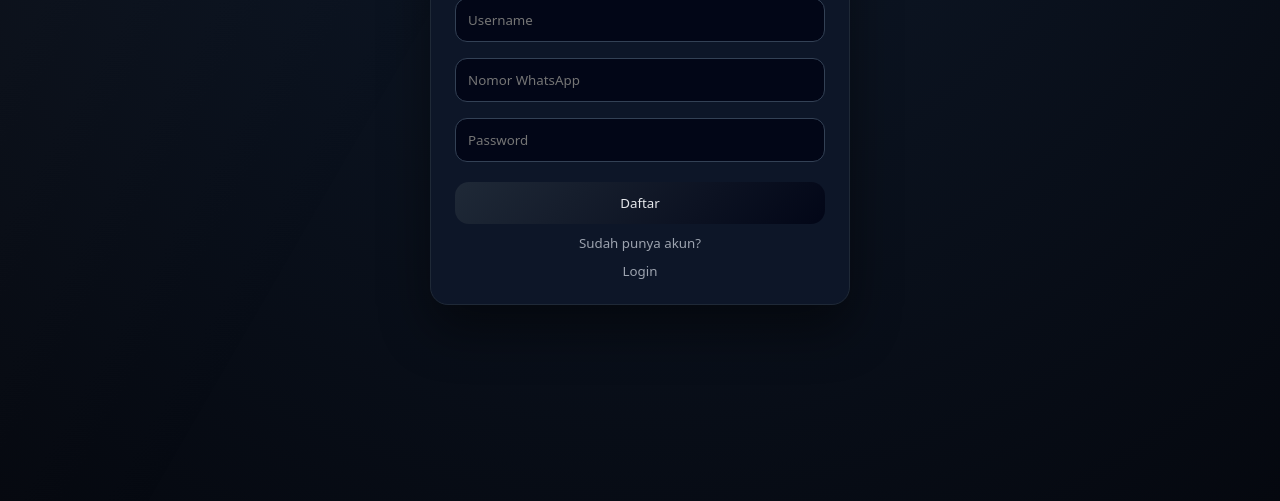
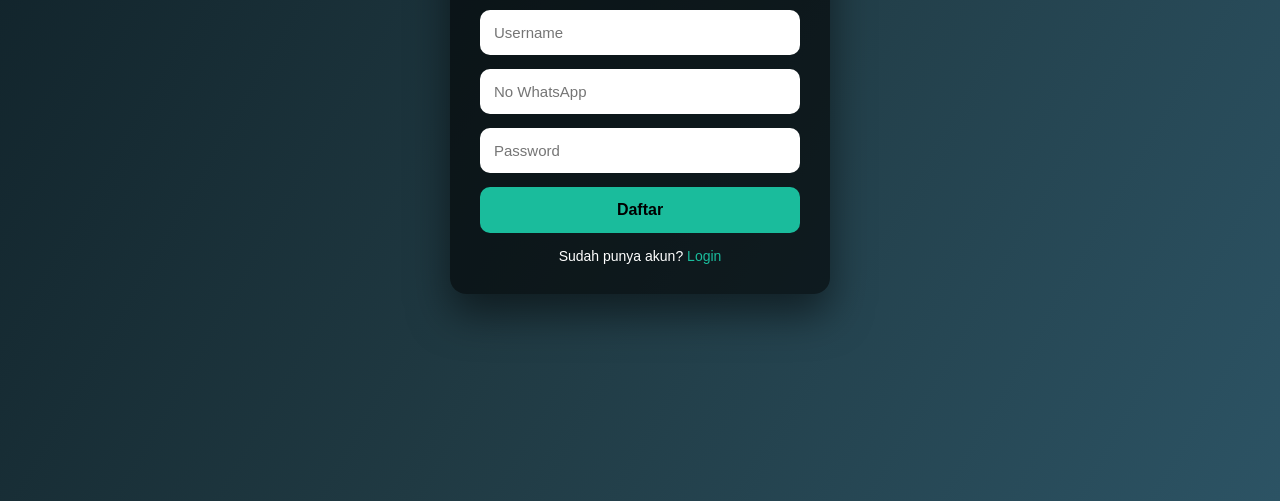
Before and after one commit to kanaya1371-droid/web-game, a website: page register.html in a window 1280 px wide. Shown: the part 299-800 px from the top of the page. Drawn offline with Linux system fonts and the light colour scheme.

Commit message:
fix register final

```diff
--- a/register.html
+++ b/register.html
@@ -1,59 +1,139 @@
 <!DOCTYPE html>
 <html lang="id">
 <head>
-<meta charset="UTF-8">
-<title>Daftar</title>
-<meta name="viewport" content="width=device-width, initial-scale=1.0">
-<link rel="stylesheet" href="assets/style.css">
+  <meta charset="UTF-8" />
+  <meta name="viewport" content="width=device-width, initial-scale=1.0"/>
+  <title>Daftar Akun</title>
+
+  <style>
+    * {
+      box-sizing: border-box;
+      font-family: Arial, Helvetica, sans-serif;
+    }
+
+    body {
+      margin: 0;
+      height: 100vh;
+      background: linear-gradient(120deg, #0f2027, #203a43, #2c5364);
+      display: flex;
+      align-items: center;
+      justify-content: center;
+      color: #fff;
+      animation: bgMove 10s infinite alternate;
+    }
+
+    @keyframes bgMove {
+      0% { background-position: 0% 50%; }
+      100% { background-position: 100% 50%; }
+    }
+
+    .card {
+      width: 90%;
+      max-width: 380px;
+      background: rgba(0,0,0,0.6);
+      border-radius: 16px;
+      padding: 30px;
+      box-shadow: 0 20px 40px rgba(0,0,0,0.5);
+      animation: fadeIn 0.8s ease;
+    }
+
+    @keyframes fadeIn {
+      from { opacity: 0; transform: translateY(20px); }
+      to { opacity: 1; transform: translateY(0); }
+    }
+
+    h2 {
+      text-align: center;
+      margin-bottom: 25px;
+    }
+
+    input {
+      width: 100%;
+      padding: 14px;
+      margin-bottom: 14px;
+      border-radius: 10px;
+      border: none;
+      outline: none;
+      font-size: 15px;
+    }
+
+    button {
+      width: 100%;
+      padding: 14px;
+      border-radius: 10px;
+      border: none;
+      font-size: 16px;
+      font-weight: bold;
+      cursor: pointer;
+      background: #1abc9c;
+      color: #000;
+      transition: 0.3s;
+    }
+
+    button:hover {
+      background: #16a085;
+    }
+
+    .link {
+      text-align: center;
+      margin-top: 15px;
+      font-size: 14px;
+    }
+
+    .link a {
+      color: #1abc9c;
+      text-decoration: none;
+    }
+  </style>
 </head>
+<body>
 
-<body>
   <div class="card">
     <h2>Daftar Akun</h2>
 
-    <input id="username" placeholder="Username">
-    <input id="whatsapp" placeholder="Nomor WhatsApp">
-    <input id="password" type="password" placeholder="Password">
+    <form id="registerForm">
+      <input type="text" id="username" placeholder="Username" required />
+      <input type="text" id="whatsapp" placeholder="No WhatsApp" required />
+      <input type="password" id="password" placeholder="Password" required />
+      <button type="submit">Daftar</button>
+    </form>
 
-    <button onclick="register()">Daftar</button>
-
-    <small>
-      Sudah punya akun?
-      <a href="login.html">Login</a>
-    </small>
+    <div class="link">
+      Sudah punya akun? <a href="login.html">Login</a>
+    </div>
   </div>
 
   <script>
-const API = "/.netlify/functions/api";
+    document.getElementById("registerForm").addEventListener("submit", async function(e) {
+      e.preventDefault();
 
-async function register() {
       const username = document.getElementById("username").value.trim();
       const whatsapp = document.getElementById("whatsapp").value.trim();
       const password = document.getElementById("password").value.trim();
 
-  if (!username || !password) {
-    alert("Username dan password wajib diisi");
+      if (!username || !whatsapp || !password) {
+        alert("Lengkapi semua data!");
         return;
       }
 
       try {
-    const res = await fetch(API + "/register", {
+        const res = await fetch("/.netlify/functions/api/register", {
           method: "POST",
           headers: { "Content-Type": "application/json" },
           body: JSON.stringify({ username, whatsapp, password })
         });
 
         const data = await res.json();
-    alert(data.msg);
+        alert(data.message);
 
         if (res.ok) {
           window.location.href = "otp.html";
         }
-
- catch (err) {
+      } catch (err) {
         alert("Gagal terhubung ke server");
       }
-}
+    });
   </script>
+
 </body>
 </html>
```
Lines whose indentation alone changed are shown as unchanged.
